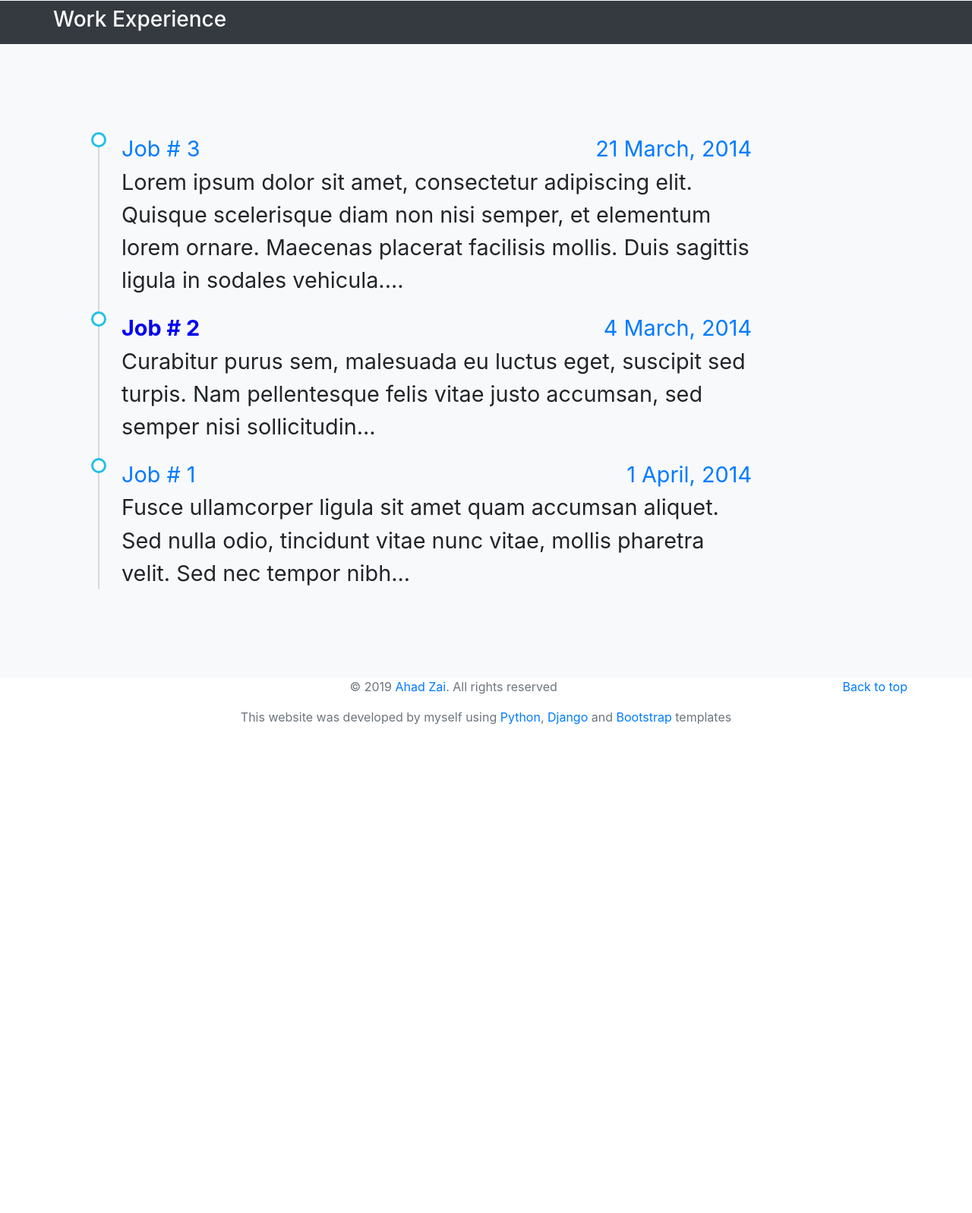
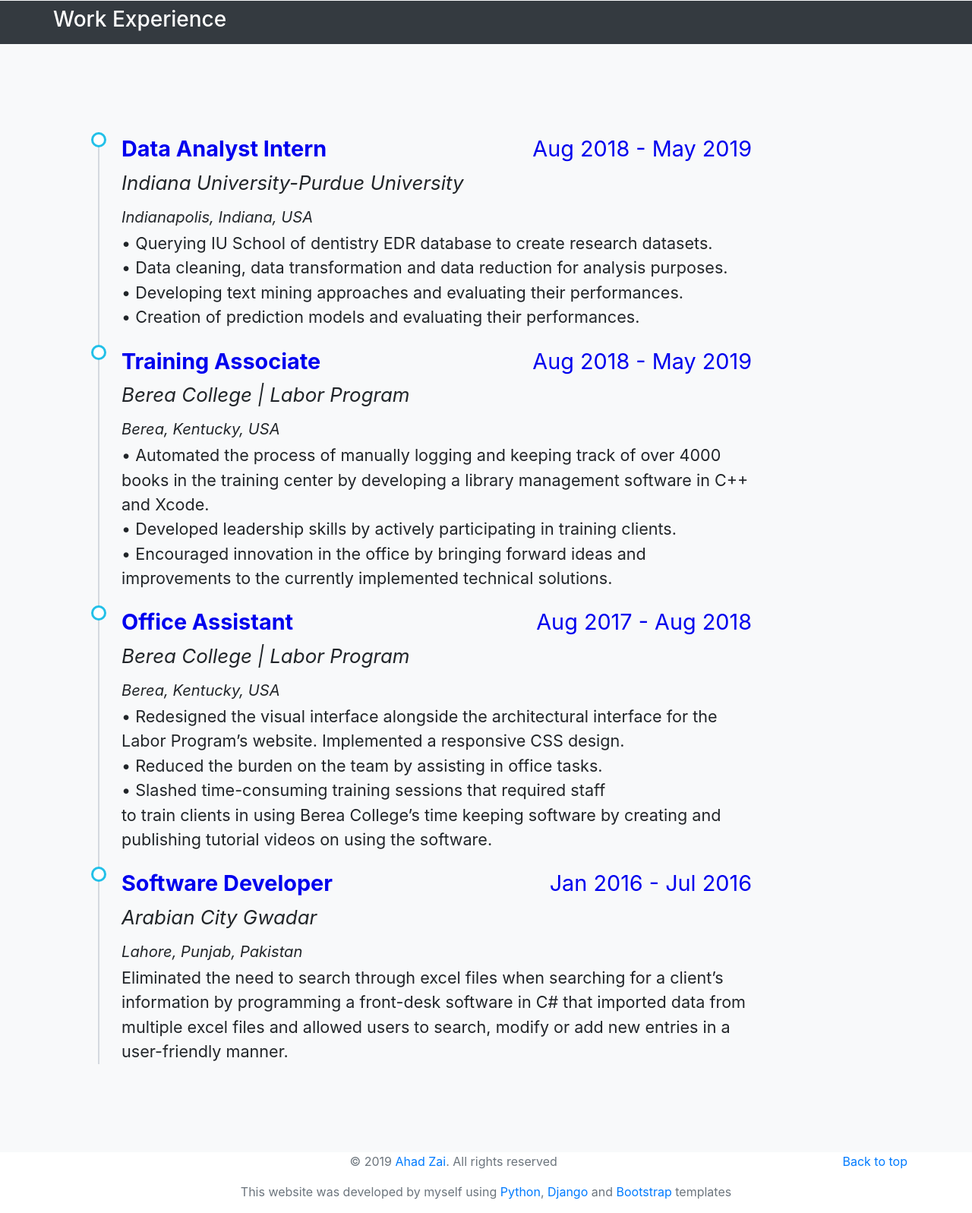
Before and after one commit to AhadKhan98/Personal-Portfolio, a Django app: page / in a window 1280 px wide. Shown: the part 2211-3808 px from the top of the page at 76% size. Before the commit the page ends 3165 px from the top, so only its background shows below. Run offline with Django 3.2, Linux system fonts and the light colour scheme; data comes from the database, SQL or seed files in the repository; some libraries are stand-ins or nearby versions.

Commit message:
added previous work experiences

```diff
--- a/portfolio-project/home/templates/home/home.html
+++ b/portfolio-project/home/templates/home/home.html
@@ -58,7 +58,7 @@
         left: 20px;
         width: 20px;
         height: 20px;
-        z-index: 400;
+        z-index: 500;
     }
     .skills {
       text-align: right;
@@ -215,20 +215,43 @@ I plan on becoming a top of the notch software developer using programming to fi
               	<div class="row">
               		<div class="col-md-12 offset">
               			<ul class="timeline" style="width:match_parent;height:match_parent">
+                      <li style="font-size:180%">
+                        <p class="float-right" style="color:#0000EE">Aug 2018 - May 2019</p>
+                        <strong style="color:#0000EE;">Data Analyst Intern</strong><br>
+                        <i style="font-size:90%"> Indiana University-Purdue University</i><br>
+                        <i style="font-size:70%"> Indianapolis, Indiana, USA</i>
+                        <p style="font-size:75%">• Querying IU School of dentistry EDR database to create research datasets. <br>
+                          • Data cleaning, data transformation and data reduction for analysis purposes. <br>
+                          •	Developing text mining approaches and evaluating their performances. <br>
+                          •	Creation of prediction models and evaluating their performances.
+                        </p>
+                      </li>
+                      <li style="font-size:180%">
+                        <p class="float-right" style="color:#0000EE">Aug 2018 - May 2019</p>
+                        <strong style="color:#0000EE;">Training Associate</strong><br>
+                        <i style="font-size:90%"> Berea College | Labor Program</i><br>
+                        <i style="font-size:70%"> Berea, Kentucky, USA</i>
+                        <p style="font-size:75%">• Automated the process of manually logging and keeping track of over 4000 books in the training center by developing a library management software in C++ and Xcode. <br>
+                          • Developed leadership skills by actively participating in training clients.<br>
+                          • Encouraged innovation in the office by bringing forward ideas and improvements to the currently implemented technical solutions.</p>
+                      </li>
+                      <li style="font-size:180%">
+                        <p class="float-right" style="color:#0000EE">Aug 2017 - Aug 2018</p>
+                        <strong style="color:#0000EE;">Office Assistant</strong><br>
+                        <i style="font-size:90%"> Berea College | Labor Program</i><br>
+                        <i style="font-size:70%"> Berea, Kentucky, USA</i>
+                        <p style="font-size:75%">• Redesigned the visual interface alongside the architectural interface for the Labor Program’s website. Implemented a responsive CSS design.<br>
+                          • Reduced the burden on the team by assisting in office tasks. <br>
+                          • Slashed time-consuming training sessions that required staff<br>
+                          to train clients in using Berea College’s time keeping software
+                          by creating and publishing tutorial videos on using the software.</p>
+                      </li>
               				<li style="font-size:180%">
-              					<a target="_blank" href="https://www.totoprayogo.com/#">Job # 3</a>
-              					<a href="#" class="float-right">21 March, 2014</a>
-              					<p>Lorem ipsum dolor sit amet, consectetur adipiscing elit. Quisque scelerisque diam non nisi semper, et elementum lorem ornare. Maecenas placerat facilisis mollis. Duis sagittis ligula in sodales vehicula....</p>
-              				</li>
-              				<li style="font-size:180%">
-              					<strong style="color:#0000EE;">Job # 2</strong>
-              					<a href="#" class="float-right">4 March, 2014</a>
-              					<p>Curabitur purus sem, malesuada eu luctus eget, suscipit sed turpis. Nam pellentesque felis vitae justo accumsan, sed semper nisi sollicitudin...</p>
-              				</li>
-              				<li style="font-size:180%">
-              					<a href="#">Job # 1</a>
-              					<a href="#" class="float-right">1 April, 2014</a>
-              					<p>Fusce ullamcorper ligula sit amet quam accumsan aliquet. Sed nulla odio, tincidunt vitae nunc vitae, mollis pharetra velit. Sed nec tempor nibh...</p>
+              					<p class="float-right" style="color:#0000EE">Jan 2016 - Jul 2016</p>
+                        <strong style="color:#0000EE;">Software Developer</strong><br>
+                        <i style="font-size:90%"> Arabian City Gwadar</i><br>
+                        <i style="font-size:70%"> Lahore, Punjab, Pakistan</i>
+              					<p style="font-size:75%">Eliminated the need to search through excel files when searching for a client’s information by programming a front-desk software in C# that imported data from multiple excel files and allowed users to search, modify or add new entries in a user-friendly manner.</p>
               				</li>
               			</ul>
               		</div>
```
